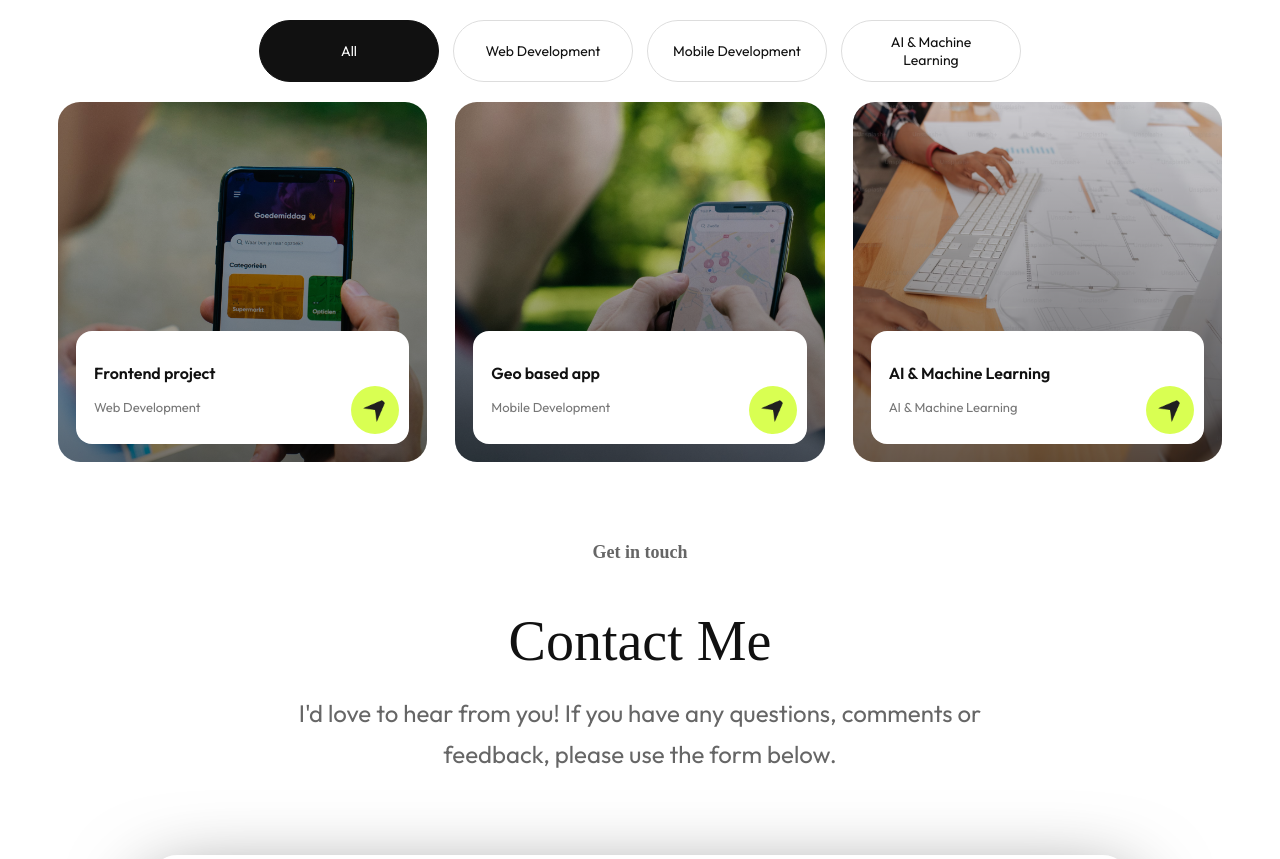
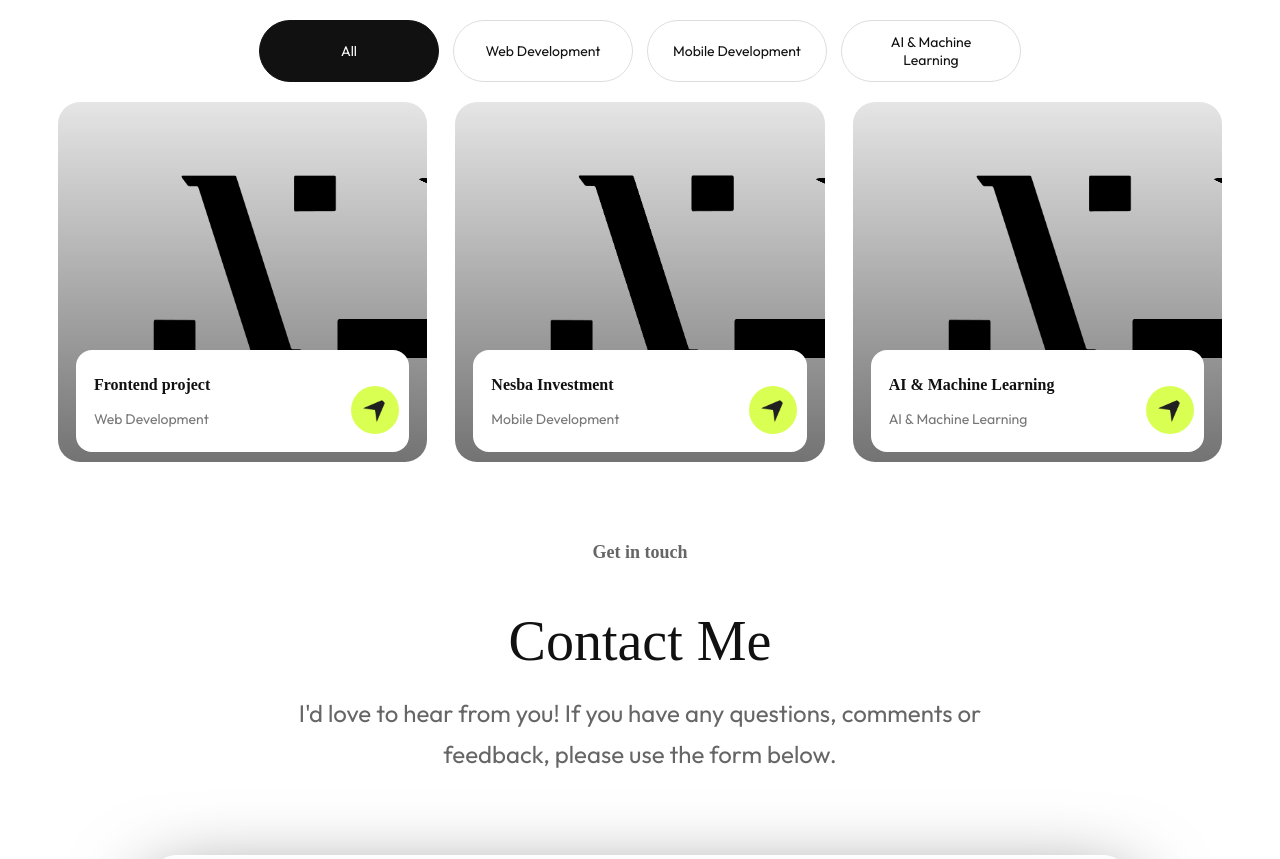
Before and after one commit to ShadyGirgis79/My-Portfolio, a Next.js app: page / in a window 1280 px wide. Shown: the part 3280-4139 px from the top of the page. Built offline with nearby package versions, Linux system fonts and the light colour scheme; a web font is replaced by a local one.

Commit message:
Improving image logo

```diff
--- a/assets/index.js
+++ b/assets/index.js
@@ -1,4 +1,4 @@
-import user_image from './images/user-image.jpeg';
+
 import code_icon from './icons/code-icon.png';
 import code_icon_dark from './icons/code-icon-dark.png';
 import edu_icon from './icons/edu-icon.png';
@@ -15,10 +15,8 @@ import mongodb from './icons/mongodb.png';
 import right_arrow_white from './icons/right-arrow-white.png';
 import mail_icon from './icons/mail_icon.png';
 import mail_icon_dark from './icons/mail_icon_dark.png';
-import profile_img from './images/profile-img.png';
 import download_icon from './icons/download-icon.png';
 import hand_icon from './icons/hand-icon.png';
-import header_bg_color from './images/header-bg-color.png';
 import moon_icon from './icons/moon_icon.png';
 import sun_icon from './icons/sun_icon.png';
 import arrow_icon from './icons/arrow-icon.png';
@@ -35,7 +33,6 @@ import right_arrow from './icons/right-arrow.png';
 import send_icon from './icons/send-icon.png';
 import right_arrow_bold from './icons/right-arrow-bold.png';
 import right_arrow_bold_dark from './icons/right-arrow-bold-dark.png';
-import mobile_background from './images/mobile-background.png';
 import web_dev_icon from './icons/web-dev-icon.png';
 import ai_icon from './icons/ai-icon.png';
 import flutter_icon from './icons/flutter-icon.png';
@@ -48,8 +45,15 @@ import whatsapp_logo from './icons/whatsapp-logo.png';
 import email_logo from './icons/email-logo.png';
 import cloud_download from './icons/cloud-download-icon.png';
 
+import user_image from './images/user-image.jpeg';
+import profile_img from './images/profile-img.png';
+import mobile_background from './images/mobile-background.png';
+import header_bg_color from './images/header-bg-color.png';
+import nesba_logo from './images/nesbaLogo.png';
+
+
+
 export const assets = {
-    user_image,
     code_icon,
     code_icon_dark,
     edu_icon,
@@ -64,10 +68,8 @@ export const assets = {
     right_arrow_white,
     mail_icon,
     mail_icon_dark,
-    profile_img,
     download_icon,
     hand_icon,
-    header_bg_color,
     moon_icon,
     sun_icon,
     arrow_icon,
@@ -86,7 +88,6 @@ export const assets = {
     right_arrow_bold_dark,
     language_icon_dark,
     language_icon_light,
-    mobile_background,
     web_dev_icon,
     ai_icon,
     flutter_icon,
@@ -98,6 +99,12 @@ export const assets = {
     whatsapp_logo,
     email_logo,
     cloud_download,
+
+    user_image,
+    profile_img,
+    mobile_background,
+    header_bg_color,
+    nesba_logo,
 };
 
 export const workData = [
@@ -107,15 +114,15 @@ export const workData = [
         category: 'Web Development',
         description: 'Web Development',
         coverImage: '',
-        bgImage: '/work-1.png',
+        bgImage: assets.nesba_logo,
     },
     {
         id: 2,
-        title: 'Geo based app',
+        title: 'Nesba Investment',
         category: 'Mobile Development',
         description: 'Mobile Development',
         coverImage: '',
-        bgImage: '/work-2.png',
+        bgImage: assets.nesba_logo,
     },
     {
         id: 3,
@@ -123,7 +130,7 @@ export const workData = [
         category: 'AI & Machine Learning',
         description: 'AI & Machine Learning',
         coverImage: '',
-        bgImage: '/work-4.png',
+        bgImage: assets.nesba_logo,
     },
 
 ];
--- a/components/home/Work.jsx
+++ b/components/home/Work.jsx
@@ -105,11 +105,14 @@ export default function Work() {
           <div className="workGrid">
             {visibleProjects.map((project, index) => (
               <div
-                key={index}
+                key={project.id}
                 className="workCard"
-                style={{ backgroundImage: `url(${project.bgImage})` }}
                 onClick={() => router.push(`/projects/${project.id}`)}
+                style={{
+                  backgroundImage: `url(${project.bgImage.src})`,
+                }}
               >
+                <Image src={project.bgImage} alt="background image" className="workCard" />
                 <div className="workCardOverlay">
                   <h3 className="workCardTitle">{project.title}</h3>
                   <p className="workCardDescription">{project.category}</p>
--- a/components/home/Work.scss
+++ b/components/home/Work.scss
@@ -97,23 +97,24 @@ $tablet: 1024px;
 .workCardOverlay {
   position: absolute;
   text-align: left;
-  bottom: 18px;
+  bottom: 10px;
   left: 18px;
   right: 18px;
   background: #ffffff;
   border-radius: 16px;
-  padding: 16px 18px;
+  padding: 10px 18px;
   z-index: 2;
 }
 
 .workCardTitle {
   font-size: 16px;
+  font-family: 'Ovo', serif;
   font-weight: 600;
   color: #111;
 }
 
 .workCardDescription {
-  font-size: 13px;
+  font-size: 14px;
   color: #777;
 }
 
```
Also changed, not shown: assets/images/nesbaLogo.png (added).
